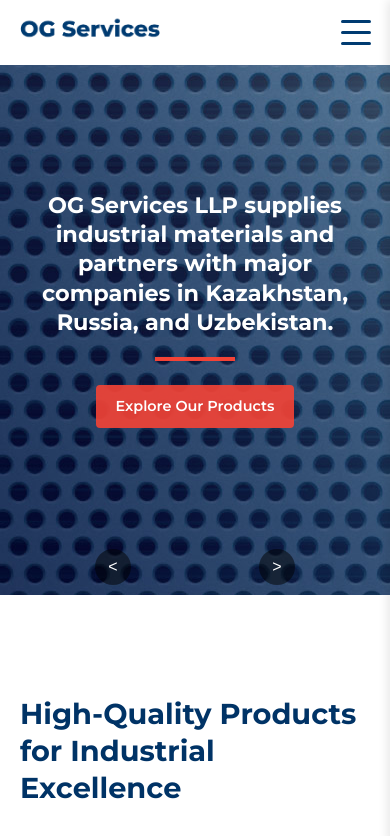
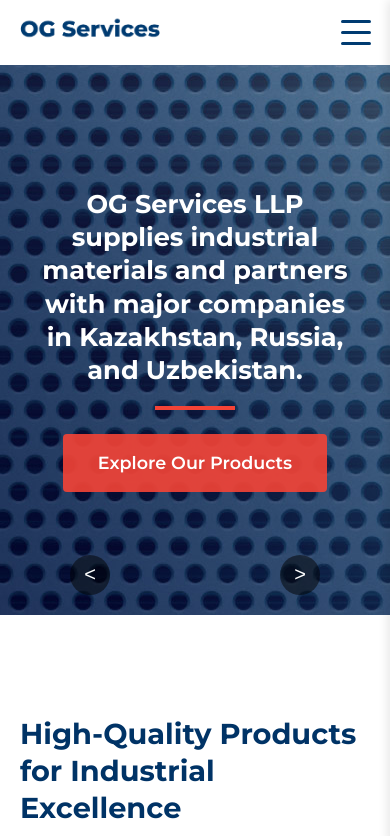
Before and after one commit to suncak3/og-service, a React (Vite) app: page / in a window 390 px wide. Shown: the top 836 px of the page. Built offline with nearby package versions, Linux system fonts and the light colour scheme.

Commit message:
Changed the dots to the arrows in the hero section

```diff
--- a/src/pages/Home.jsx
+++ b/src/pages/Home.jsx
@@ -87,21 +87,8 @@
           </div>
         </div>
 
-        {/* Slider Navigation - Dots for desktop, Arrows for mobile */}
+        {/* Slider Navigation - Arrows for all screens */}
         <div className="slider-navigation">
-          {/* Dots (hidden on mobile) */}
-          <div className="slider-dots">
-            <span
-              className={`slider-dot ${activeSlide === 0 ? 'active' : ''}`}
-              onClick={() => changeSlide(0)}
-            ></span>
-            <span
-              className={`slider-dot ${activeSlide === 1 ? 'active' : ''}`}
-              onClick={() => changeSlide(1)}
-            ></span>
-          </div>
-
-          {/* Arrows (shown on mobile) */}
           <div className="slider-arrows">
             <button className="slider-arrow prev-arrow" onClick={prevSlide}>
               &lt;
@@ -194,7 +181,7 @@
         </div>
       </section>
 
-      {/* Stats Section - UPDATED */}
+      {/* Stats Section */}
       <section className="stats-section">
         <div className="container">
           <div className="stats-wrapper">
--- a/src/styles/Home.css
+++ b/src/styles/Home.css
@@ -53,29 +53,9 @@
   z-index: 10;
 }
 
-/* Dots (for desktop) */
-.slider-dots {
+/* Arrows for all screen sizes */
+.slider-arrows {
   display: flex;
-  gap: 10px;
-}
-
-.slider-dot {
-  width: 14px;
-  height: 14px;
-  border-radius: 50%;
-  background-color: rgba(255, 255, 255, 0.5);
-  cursor: pointer;
-  transition: all 0.3s ease;
-}
-
-.slider-dot.active {
-  background-color: white;
-  transform: scale(1.2);
-}
-
-/* Arrows (for mobile) */
-.slider-arrows {
-  display: none; /* Hidden by default, shown on mobile */
   justify-content: space-between;
   width: 100%;
   max-width: 300px;
@@ -369,7 +349,7 @@
   line-height: 1.6;
 }
 
-/* UPDATED Stats Section */
+/* Stats Section */
 .stats-section {
   background-color: #003366;
   padding: 80px 0;
@@ -525,15 +505,9 @@
   transition: all 0.3s ease;
 }
 
-/*.brand-logo:hover {
-  transform: scale(1.1);
-}*/
-
 .brand-logo img {
   max-width: 100%;
   max-height: 80px;
-  /*filter: grayscale(100%);
-  opacity: 0.7;*/
   transition: all 0.3s ease;
 }
 
@@ -681,15 +655,6 @@
   .hero-image.animate-on-scroll {
     transform: translateY(20px);
   }
-
-  /* Switch from dots to arrows for mobile */
-  .slider-dots {
-    display: none; /* Hide dots on mobile */
-  }
-
-  .slider-arrows {
-    display: flex; /* Show arrows on mobile */
-  }
 }
 
 @media (max-width: 900px) {
@@ -707,6 +672,10 @@
 
   .brand-logo {
     min-width: 150px;
+  }
+
+  .slider-arrows {
+    max-width: 250px; /* Adjust for better visibility on smaller screens */
   }
 }
 
@@ -744,80 +713,4 @@
     margin-bottom: 1.5rem; /* Reduce margin */
     width: 80px; /* Slightly smaller divider */
   }
-
-  /* Adjust button size for mobile */
-  .btn-hero {
-    padding: 12px 25px; /* Smaller padding */
-    font-size: 0.95rem; /* Smaller font */
-    display: inline-block;
-    margin-bottom: 40px; /* Space below button */
-  }
-
-  /* Improve slider navigation */
-  .slider-navigation {
-    bottom: 15px; /* Position closer to bottom */
-  }
-
-  .slider-arrows {
-    max-width: 200px; /* Make arrows closer together */
-    justify-content: space-between;
-  }
-
-  .slider-arrow {
-    width: 36px;
-    height: 36px;
-    font-size: 16px;
-  }
-
-  .section-title {
-    font-size: 1.8rem;
-  }
-
-  .benefits-grid {
-    grid-template-columns: 1fr;
-  }
-
-  .brands-slider {
-    justify-content: center;
-  }
-
-  .cta-section h2 {
-    font-size: 1.8rem;
-  }
-
-  .cta-section p {
-    font-size: 1rem;
-  }
-
-  .stat-item {
-    flex-direction: column;
-    text-align: center;
-    gap: 15px;
-  }
-
-  .stat-label::after {
-    left: 50%;
-    transform: translateX(-50%);
-  }
 }
-
-/* Extra small devices */
-@media (max-width: 400px) {
-  .hero-section {
-    height: 530px;
-  }
-
-  .hero-content h1 {
-    font-size: 1.4rem !important;
-    line-height: 1.3;
-  }
-
-  .btn-hero {
-    padding: 10px 20px;
-    font-size: 0.9rem;
-  }
-
-  .slider-navigation {
-    bottom: 10px;
-  }
-}
```
